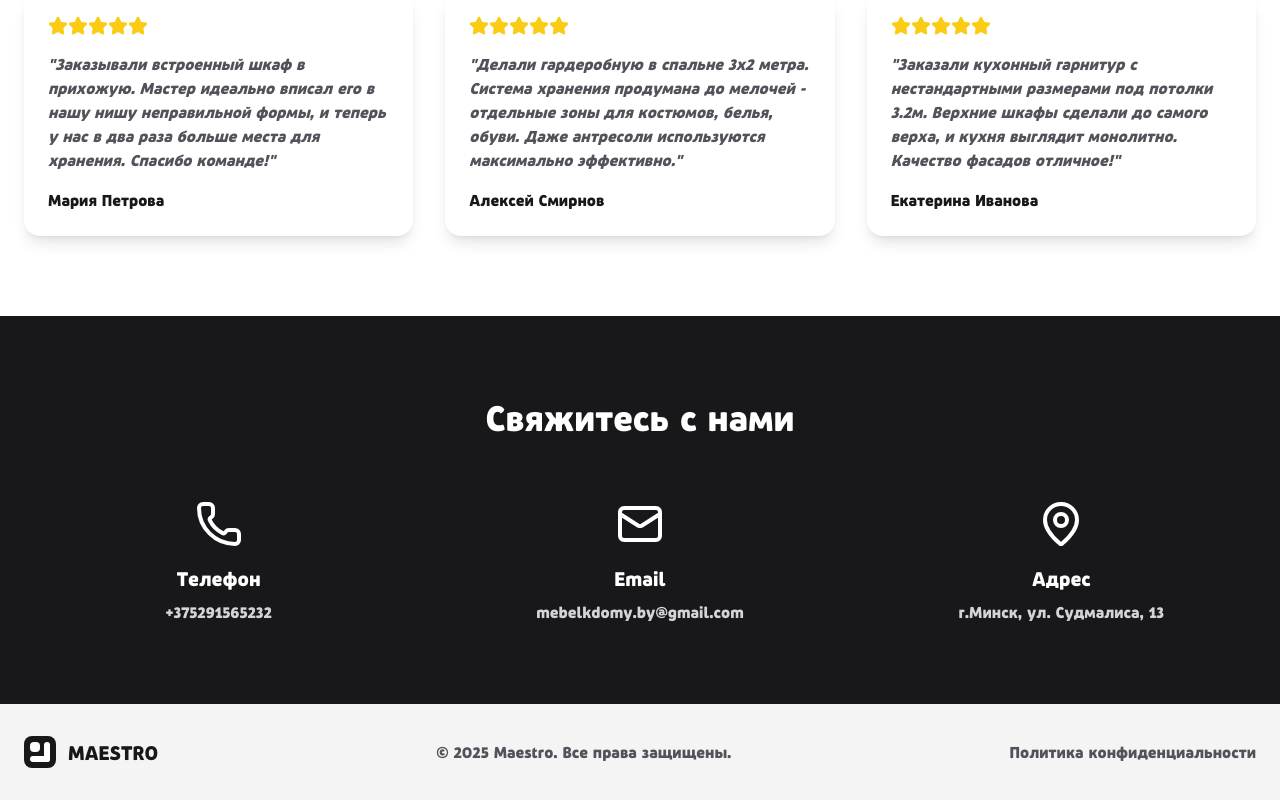
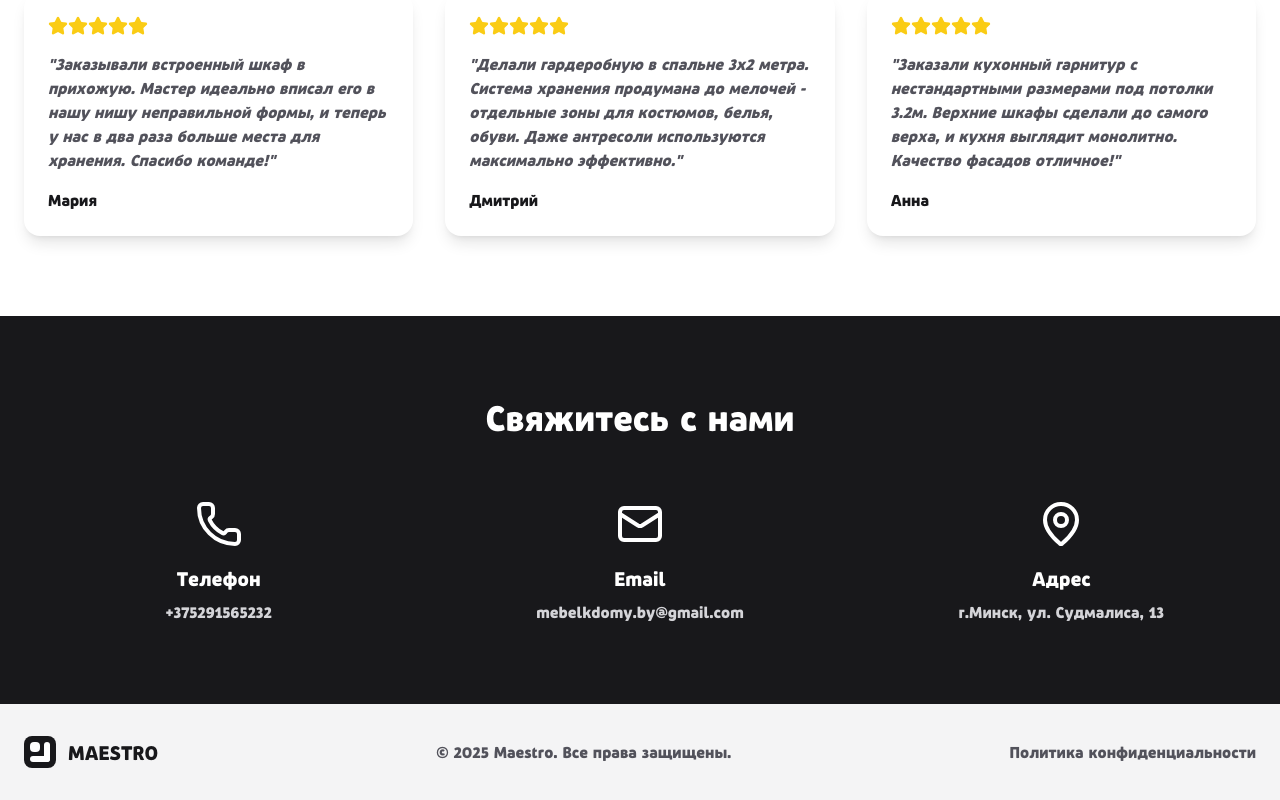
Before and after one commit to tuttoxa9/doors2, a Next.js app: page / in a window 1280 px wide. Shown: the part 1791-2591 px from the top of the page. Built offline with nearby package versions, Linux system fonts and the light colour scheme; a web font is replaced by a local one.

Commit message:
Изменить имена в отзывах: убрать фамилии и сделать имена более обычными

```diff
--- a/src/components/MainSection.tsx
+++ b/src/components/MainSection.tsx
@@ -361,17 +361,17 @@ export default function MainSection({ showContactForm = false, setShowContactFor
           <div className="grid md:grid-cols-3 gap-8">
             {[
               {
-                name: "Мария Петрова",
+                name: "Мария",
                 review: "Заказывали встроенный шкаф в прихожую. Мастер идеально вписал его в нашу нишу неправильной формы, и теперь у нас в два раза больше места для хранения. Спасибо команде!",
                 rating: 5
               },
               {
-                name: "Алексей Смирнов",
+                name: "Дмитрий",
                 review: "Делали гардеробную в спальне 3х2 метра. Система хранения продумана до мелочей - отдельные зоны для костюмов, белья, обуви. Даже антресоли используются максимально эффективно.",
                 rating: 5
               },
               {
-                name: "Екатерина Иванова",
+                name: "Анна",
                 review: "Заказали кухонный гарнитур с нестандартными размерами под потолки 3.2м. Верхние шкафы сделали до самого верха, и кухня выглядит монолитно. Качество фасадов отличное!",
                 rating: 5
               }
--- a/src/components/StructuredData.tsx
+++ b/src/components/StructuredData.tsx
@@ -182,7 +182,7 @@ export default function StructuredData() {
     },
     "author": {
       "@type": "Person",
-      "name": "Мария Петрова"
+      "name": "Мария"
     },
     "reviewBody": "Заказывали шкафы в спальню. Качество превзошло все ожидания! Очень довольны результатом. Рекомендую MAESTRO всем, кто ищет качественную мебель на заказ."
   };
```
Also changed, not shown: .same/todos.md.
